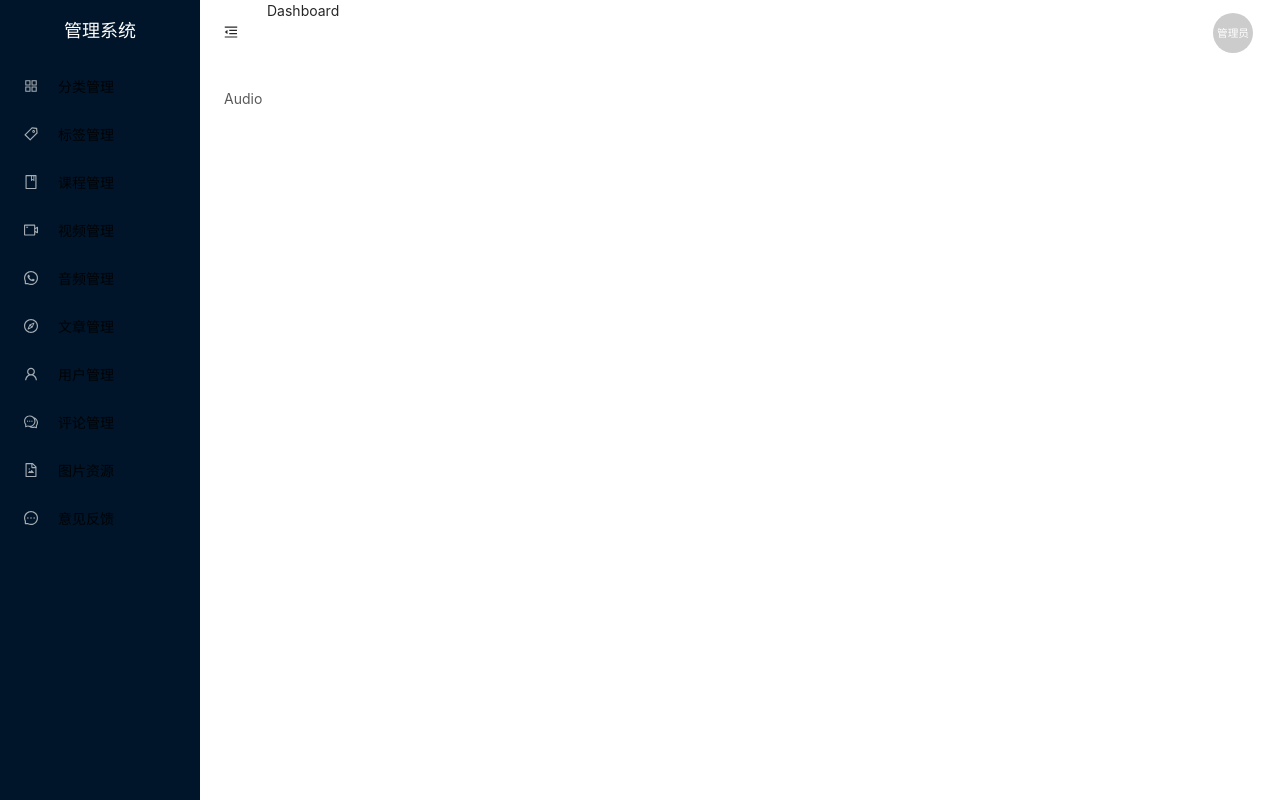
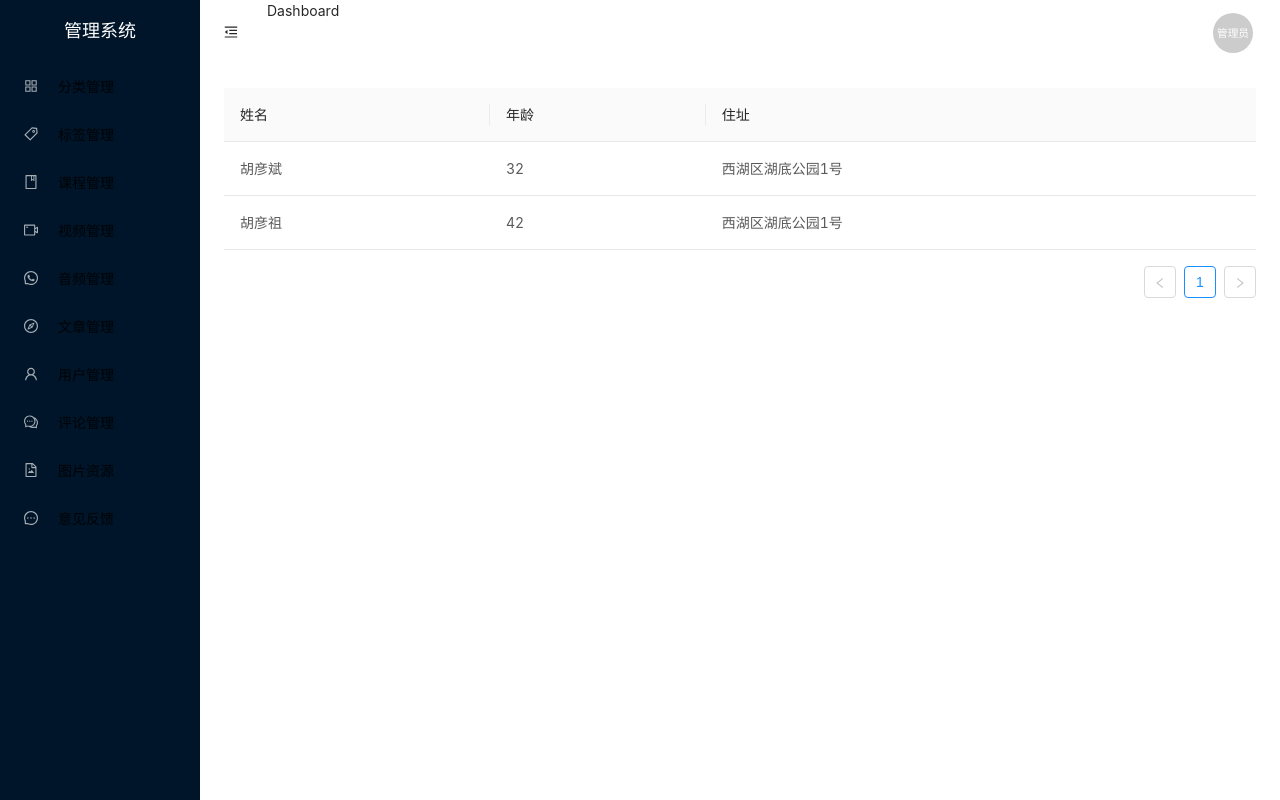
Before and after one commit to gaojihao/react-hierarchy, a React (Create React App) app in the folder demo/: page /app/user#/app in a window 1280 px wide. Built offline with nearby package versions, Linux system fonts and the light colour scheme.

Commit message:
add table

```diff
--- a/demo/src/config/menu.jsx
+++ b/demo/src/config/menu.jsx
@@ -51,7 +51,7 @@
 }, {
     label: '意见反馈',
     icon: <MessageOutlined />,
-    link: '/app/feebback',
+    link: '/app/feedback',
 }]
 
 export default menuConfig
--- a/demo/src/pages/Audio/index.tsx
+++ b/demo/src/pages/Audio/index.tsx
@@ -1,5 +1,42 @@
 import React from 'react';
+import {Table} from 'antd';
 
-export default () => (
-    <div>Audio</div>
-);
+const dataSource = [
+    {
+      key: '1',
+      name: '胡彦斌',
+      age: 32,
+      address: '西湖区湖底公园1号',
+    },
+    {
+      key: '2',
+      name: '胡彦祖',
+      age: 42,
+      address: '西湖区湖底公园1号',
+    },
+  ];
+
+  const columns = [
+    {
+      title: '姓名',
+      dataIndex: 'name',
+      key: 'name',
+    },
+    {
+      title: '年龄',
+      dataIndex: 'age',
+      key: 'age',
+    },
+    {
+      title: '住址',
+      dataIndex: 'address',
+      key: 'address',
+    },
+  ];
+
+
+export default () => {
+    return (
+        <Table dataSource={dataSource} columns={columns} />
+    );
+};
--- a/demo/src/pages/Category/index.tsx
+++ b/demo/src/pages/Category/index.tsx
@@ -1,5 +1,42 @@
 import React from 'react';
+import {Table} from 'antd';
 
-export default () => (
-    <div>Category</div>
-);
+const dataSource = [
+    {
+      key: '1',
+      name: '胡彦斌',
+      age: 32,
+      address: '西湖区湖底公园1号',
+    },
+    {
+      key: '2',
+      name: '胡彦祖',
+      age: 42,
+      address: '西湖区湖底公园1号',
+    },
+  ];
+
+  const columns = [
+    {
+      title: '姓名',
+      dataIndex: 'name',
+      key: 'name',
+    },
+    {
+      title: '年龄',
+      dataIndex: 'age',
+      key: 'age',
+    },
+    {
+      title: '住址',
+      dataIndex: 'address',
+      key: 'address',
+    },
+  ];
+
+
+export default () => {
+    return (
+        <Table dataSource={dataSource} columns={columns} />
+    );
+};
--- a/demo/src/pages/Member/index.tsx
+++ b/demo/src/pages/Member/index.tsx
@@ -1,5 +1,42 @@
 import React from 'react';
+import {Table} from 'antd';
 
-export default () => (
-    <div>Member</div>
-);
+const dataSource = [
+    {
+      key: '1',
+      name: '胡彦斌',
+      age: 32,
+      address: '西湖区湖底公园1号',
+    },
+    {
+      key: '2',
+      name: '胡彦祖',
+      age: 42,
+      address: '西湖区湖底公园1号',
+    },
+  ];
+
+  const columns = [
+    {
+      title: '姓名',
+      dataIndex: 'name',
+      key: 'name',
+    },
+    {
+      title: '年龄',
+      dataIndex: 'age',
+      key: 'age',
+    },
+    {
+      title: '住址',
+      dataIndex: 'address',
+      key: 'address',
+    },
+  ];
+
+
+export default () => {
+    return (
+        <Table dataSource={dataSource} columns={columns} />
+    );
+};
--- a/demo/src/pages/Picture/index.tsx
+++ b/demo/src/pages/Picture/index.tsx
@@ -1,5 +1,42 @@
 import React from 'react';
+import {Table} from 'antd';
 
-export default () => (
-    <div>Picture</div>
-);
+const dataSource = [
+    {
+      key: '1',
+      name: '胡彦斌',
+      age: 32,
+      address: '西湖区湖底公园1号',
+    },
+    {
+      key: '2',
+      name: '胡彦祖',
+      age: 42,
+      address: '西湖区湖底公园1号',
+    },
+  ];
+
+  const columns = [
+    {
+      title: '姓名',
+      dataIndex: 'name',
+      key: 'name',
+    },
+    {
+      title: '年龄',
+      dataIndex: 'age',
+      key: 'age',
+    },
+    {
+      title: '住址',
+      dataIndex: 'address',
+      key: 'address',
+    },
+  ];
+
+
+export default () => {
+    return (
+        <Table dataSource={dataSource} columns={columns} />
+    );
+};
--- a/demo/src/pages/Posts/index.tsx
+++ b/demo/src/pages/Posts/index.tsx
@@ -1,5 +1,42 @@
 import React from 'react';
+import {Table} from 'antd';
 
-export default () => (
-    <div>Posts</div>
-);
+const dataSource = [
+    {
+      key: '1',
+      name: '胡彦斌',
+      age: 32,
+      address: '西湖区湖底公园1号',
+    },
+    {
+      key: '2',
+      name: '胡彦祖',
+      age: 42,
+      address: '西湖区湖底公园1号',
+    },
+  ];
+
+  const columns = [
+    {
+      title: '姓名',
+      dataIndex: 'name',
+      key: 'name',
+    },
+    {
+      title: '年龄',
+      dataIndex: 'age',
+      key: 'age',
+    },
+    {
+      title: '住址',
+      dataIndex: 'address',
+      key: 'address',
+    },
+  ];
+
+
+export default () => {
+    return (
+        <Table dataSource={dataSource} columns={columns} />
+    );
+};
--- a/demo/src/pages/Tag/index.tsx
+++ b/demo/src/pages/Tag/index.tsx
@@ -1,5 +1,42 @@
 import React from 'react';
+import {Table} from 'antd';
 
-export default () => (
-    <div>Tag</div>
-);
+const dataSource = [
+    {
+      key: '1',
+      name: '胡彦斌',
+      age: 32,
+      address: '西湖区湖底公园1号',
+    },
+    {
+      key: '2',
+      name: '胡彦祖',
+      age: 42,
+      address: '西湖区湖底公园1号',
+    },
+  ];
+
+  const columns = [
+    {
+      title: '姓名',
+      dataIndex: 'name',
+      key: 'name',
+    },
+    {
+      title: '年龄',
+      dataIndex: 'age',
+      key: 'age',
+    },
+    {
+      title: '住址',
+      dataIndex: 'address',
+      key: 'address',
+    },
+  ];
+
+
+export default () => {
+    return (
+        <Table dataSource={dataSource} columns={columns} />
+    );
+};
--- a/demo/src/pages/Video/index.tsx
+++ b/demo/src/pages/Video/index.tsx
@@ -1,5 +1,42 @@
 import React from 'react';
+import {Table} from 'antd';
 
-export default () => (
-    <div>Video</div>
-);
+const dataSource = [
+    {
+      key: '1',
+      name: '胡彦斌',
+      age: 32,
+      address: '西湖区湖底公园1号',
+    },
+    {
+      key: '2',
+      name: '胡彦祖',
+      age: 42,
+      address: '西湖区湖底公园1号',
+    },
+  ];
+
+  const columns = [
+    {
+      title: '姓名',
+      dataIndex: 'name',
+      key: 'name',
+    },
+    {
+      title: '年龄',
+      dataIndex: 'age',
+      key: 'age',
+    },
+    {
+      title: '住址',
+      dataIndex: 'address',
+      key: 'address',
+    },
+  ];
+
+
+export default () => {
+    return (
+        <Table dataSource={dataSource} columns={columns} />
+    );
+};
--- a/demo/src/router/router.js
+++ b/demo/src/router/router.js
@@ -18,20 +18,10 @@
 	breadcrumbName: '分类列表',
 	breadcrumbPath: '/app/category'
 }, {
-	path: '/app/category/add',
-	component: Category,
-	breadcrumbName: '添加分类',
-	breadcrumbPath: '/app/category/add'
-}, {
 	path: '/app/tags',
 	component: Tag,
 	breadcrumbName: '标签列表',
 	breadcrumbPath: '/app/tags'
-}, {
-	path: '/app/tags/add',
-	component: Tag,
-	breadcrumbName: '添加标签',
-	breadcrumbPath: '/app/tags/add'
 }, {
 	path: '/app/course',
 	component: Audio,
```
